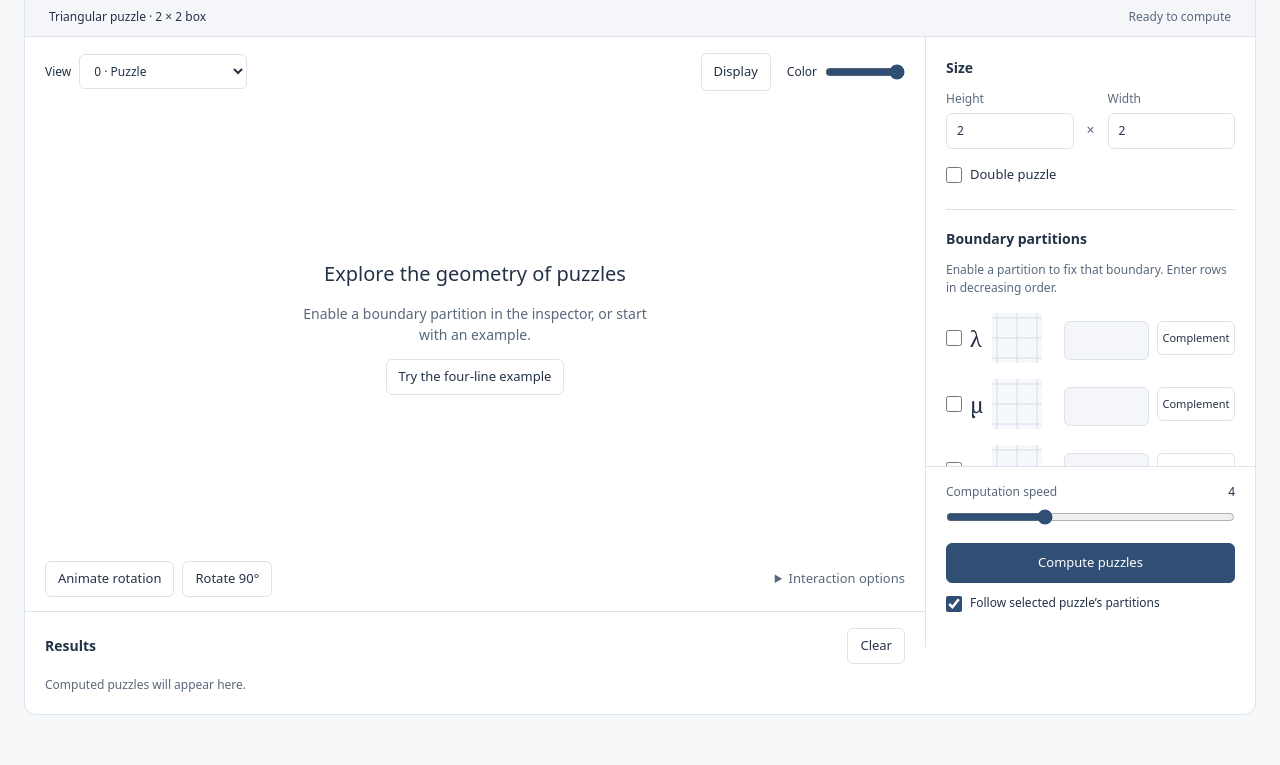
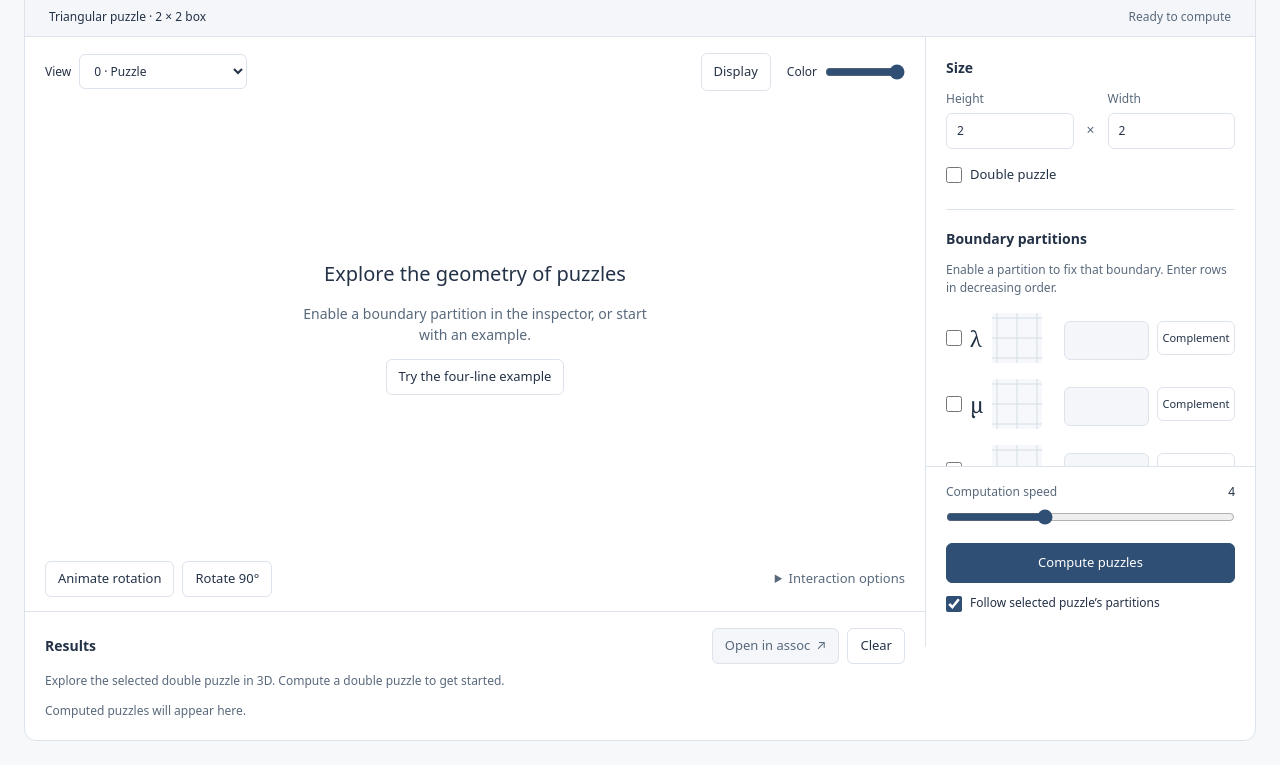
Before and after one commit to pzinn/puzzles, a website: page index.html in a window 1280 px wide. Shown: the part 118-883 px from the top of the page. Before the commit the page ends 857 px from the top, so only its background shows below. Drawn offline with Linux system fonts and the light colour scheme.

Commit message:
Add a visible action to open selected puzzles in assoc

```diff
--- a/index.html
+++ b/index.html
@@ -94,7 +94,7 @@ void main(void)
         <details class="popover" id="help"><summary>Help</summary><div class="popover-panel help-panel">
           <h2>Explore a puzzle</h2>
           <ol><li>Choose the bounding box, enable partitions, and enter their rows or edit their diagrams.</li><li>Select allowed tiles, then choose <strong>Compute puzzles</strong>.</li><li>Choose a numbered result or <strong>Overview</strong>. Right-drag the canvas to rotate; click a puzzle in the overview to inspect it.</li></ol>
-          <p>Middle-click a numbered double-puzzle result to open it in <strong>assoc</strong>. The button's tooltip indicates when export is available.</p>
+          <p>Select a numbered double-puzzle result, then choose <strong>Open in assoc</strong> to explore it in 3D. You can also middle-click the result number.</p>
           <p>Partitions are read from bottom/left to top/right. Use <strong>Arrows</strong> in Display to see their orientation.</p>
           <h3>Keyboard shortcuts</h3>
           <p><kbd>0</kbd>–<kbd>9</kbd> views · <kbd>Space</kbd> animate · <kbd>Enter</kbd> rotate 90° · <kbd>←</kbd>/<kbd>→</kbd> results · <kbd>↑</kbd>/<kbd>↓</kbd> calculations.</p>
@@ -143,7 +143,8 @@ void main(void)
           <details class="pointer-options"><summary>Interaction options</summary><div><label class="check"><input type="checkbox" id="keyboard" checked onchange="toggleKeyboard(this.checked)">Keyboard shortcuts</label><label class="check"><input type="checkbox" id="mousebuttons" onchange="toggleMouseButtons(this.checked)">Swap pointer actions</label></div></details>
         </div>
         <section id="list" class="results" aria-labelledby="results-title">
-          <div class="results-heading"><h2 id="results-title">Results <span id="result-count"></span></h2><button type="button" onclick="clearPuzzles()">Clear</button></div>
+          <div class="results-heading"><h2 id="results-title">Results <span id="result-count"></span></h2><div class="results-actions"><a id="assoc-link" class="button assoc-link" role="link" tabindex="0" aria-disabled="true" aria-describedby="assoc-description" target="_blank" rel="noopener">Open in assoc <span aria-hidden="true">↗</span><span class="sr-only"> (opens in a new tab)</span></a><button type="button" onclick="clearPuzzles()">Clear</button></div></div>
+          <p id="assoc-description" class="field-note assoc-description" role="status">Explore the selected double puzzle in 3D. Compute a double puzzle to get started.</p>
           <div id="puzzles"><p id="results-placeholder" class="field-note">Computed puzzles will appear here.</p></div><div id="debug" hidden></div>
         </section>
       </main>
--- a/puzzle.css
+++ b/puzzle.css
@@ -72,7 +72,10 @@ kbd { font:11px ui-monospace,monospace; color:var(--muted); border:1px solid var
 .pointer-options { margin-left:auto; color:var(--muted); }
 .pointer-options > div { padding-top:10px; }
 .results { padding:16px 20px 20px; border-top:1px solid var(--line); }
-.results-heading { display:flex; align-items:center; justify-content:space-between; margin-bottom:12px; }
+.results-heading { display:flex; align-items:center; justify-content:space-between; gap:12px; flex-wrap:wrap; margin-bottom:8px; }
+.results-actions { display:flex; align-items:center; gap:8px; flex-wrap:wrap; }
+.assoc-description { margin-bottom:12px; }
+.assoc-link[aria-disabled=true] { color:var(--muted); background:var(--soft); cursor:default; }
 #result-count { font-size:12px; font-weight:400; color:var(--muted); margin-left:6px; }
 .puzzle-series { display:flex; align-items:center; gap:6px; flex-wrap:wrap; margin:12px 0 0; font-size:12px; color:var(--muted); }
 .puzzle-series button { min-width:34px; }
--- a/ui.js
+++ b/ui.js
@@ -6,12 +6,36 @@ function reportInputError(message)
     else if (message) alert(message);
 }
 
+function syncAssocLink(current)
+{
+    var link=document.getElementById('assoc-link');
+    var description=document.getElementById('assoc-description');
+    if (!link || !description) return;
+
+    var available=!!(current && current.dataset.kind==='puzzle' && current.url);
+    var reason='';
+    if (available) link.setAttribute('href',current.url);
+    else {
+	link.removeAttribute('href');
+	if (!current) reason='Compute a double puzzle to get started.';
+	else if (current.dataset.kind!=='puzzle') reason='Select a numbered puzzle first.';
+	else if (current.state.parts && current.state.parts.length===5)
+	    reason='assoc opens double puzzles; this result is triangular.';
+	else reason='assoc requires labels 0, 1, 10 and a shared boundary of 0s and 1s.';
+    }
+    link.setAttribute('aria-disabled',String(!available));
+    link.title=available ? 'Opens in a new tab. You can also middle-click a result number.' : reason;
+    var message='Explore the selected double puzzle in 3D.'+(reason?' '+reason:'');
+    if (description.textContent!==message) description.textContent=message;
+}
+
 function syncInterface()
 {
+    var current=document.getElementById('current');
+    syncAssocLink(current);
     var summary=document.getElementById('workspace-summary');
     if (!summary) return; // The solver can also run without the application shell.
     var manual=document.getElementById('manualpara');
-    var current=document.getElementById('current');
     var height=document.getElementById('height').textContent;
     var width=document.getElementById('width').textContent;
     summary.textContent=(document.getElementById('double').checked?'Double puzzle':'Triangular puzzle')+' · '+height+' × '+width+' box';
```
Also changed, not shown: tests/assoc.test.cjs (+51 -0 lines), README.md.
